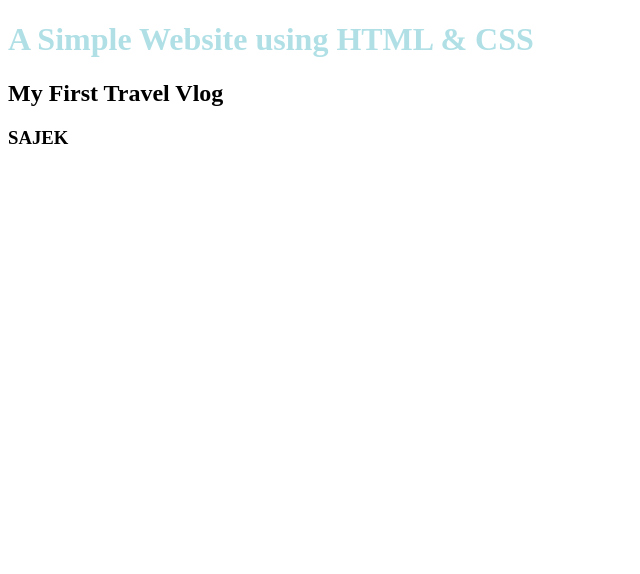
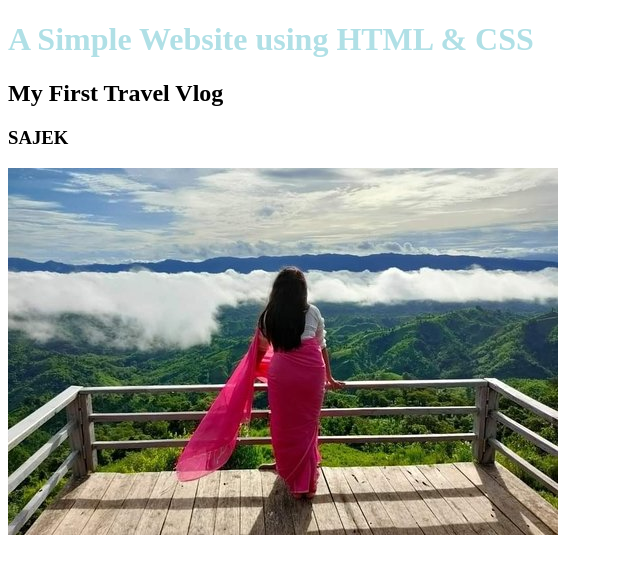
Before and after one commit to kazisabrina/my-first-repo, a plain HTML site: page index.html in a window 1280 px wide. Shown: the whole page, without its empty margins (0-640 px from the left). Drawn offline with Linux system fonts and the light colour scheme.

Commit message:
added image

```diff
--- a/index.html
+++ b/index.html
@@ -11,5 +11,6 @@
     <h1>A Simple Website using HTML & CSS</h1>
     <h2>My First Travel Vlog</h2>
     <h3>SAJEK</h3>
+    <img src="caption.jpg" alt="">
 </body>
 </html>
```
Also changed, not shown: caption.jpg (added).
